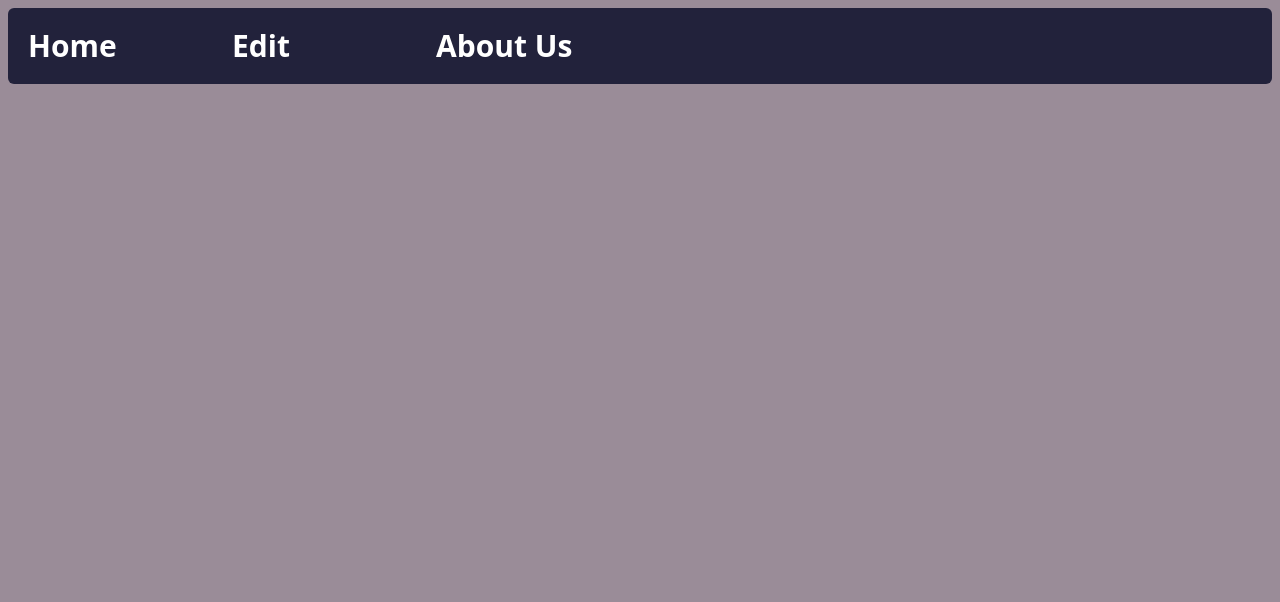
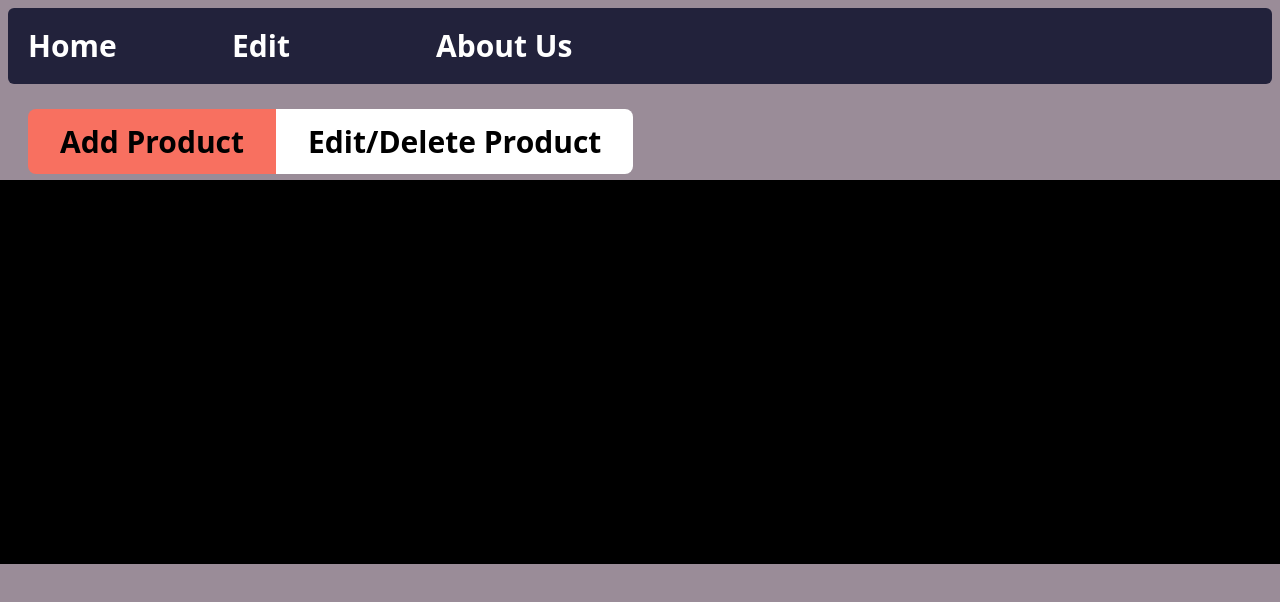
Before and after one commit to Aot25922/kaoshoes_front-end, a Vue app: page /Property/Add in a window 1280 px wide. Before the commit this address had no page. Shown: the top 602 px of the page. Built offline with nearby package versions, Linux system fonts and the light colour scheme.

Commit message:
Add edit option router

```diff
--- a/src/assets/tailwind.css
+++ b/src/assets/tailwind.css
@@ -15,3 +15,7 @@
 .productBox {
     @apply overflow-x-auto mx-auto w-full h-1/2 bg-white p-5 flex flex-wrap rounded-md
 }
+
+.navEdit {
+    @apply text-3xl  font-semibold   w-1/2 text-center hover:bg-red-salsa p-3 px-8
+}
--- a/src/components/Form.vue
+++ b/src/components/Form.vue
@@ -1,4 +1,6 @@
 <template>
     <div>
+        <form>
+        </form>
     </div>
 </template>
--- a/src/router/index.js
+++ b/src/router/index.js
@@ -2,6 +2,8 @@ import { createRouter, createWebHistory } from 'vue-router'
 import Home from '../views/Home.vue'
 import Property from '../views/Property.vue'
 import Team from '../views/Team.vue'
+import Add from '../views/Add.vue'
+import Edit from '../views/Edit.vue'
 
 const routes = [
   {
@@ -11,14 +13,24 @@ const routes = [
   },
   {
     path: '/Property',
-    name: 'Property',
-    component: Property
+    component: Property,
+    children: [
+      {
+        path: 'Add',
+        component: Add
+      },
+      {
+        path: 'Edit',
+        component: Edit
+      }
+    ]
   },
   {
     path: '/Team',
     name: 'Team',
     component: Team
   }
+
 ]
 
 const router = createRouter({
--- /dev/null
+++ b/src/views/Add.vue
@@ -0,0 +1,14 @@
+<template>
+  <div class="h-96 bg-black">
+  </div>
+</template>
+
+<script>
+export default {
+name: "Add"
+}
+</script>
+
+<style>
+
+</style>
--- /dev/null
+++ b/src/views/Edit.vue
@@ -0,0 +1,14 @@
+<template>
+  <div class="h-96 bg-black">
+  </div>
+</template>
+
+<script>
+export default {
+name: "Edit"
+}
+</script>
+
+<style>
+
+</style>
--- a/src/views/Property.vue
+++ b/src/views/Property.vue
@@ -1,5 +1,23 @@
 <template>
-  <div>
+<div>
+    <div class="p-5 ml-2">
+      <router-link id="add" to="/Property/Add" class="navEdit rounded-l-lg bg-white" v-on:click="select=!select" :class="{'bg-red-salsa' : select}">Add Product</router-link>
+      <router-link id="edit" to="/Property/Edit" class="navEdit rounded-r-lg bg-white" @click="select=!select" :class="{'bg-red-salsa': !select}">Edit/Delete Product</router-link>
+   </div>
+   <router-view/>
+</div>
+</template>
+<script>
 
-  </div>
-</template>
+export default {
+name : 'Property',
+data(){
+  return {
+    select : true
+  }
+},
+methods: {
+
+}
+}
+</script>
--- a/tailwind.config.js
+++ b/tailwind.config.js
@@ -1,6 +1,6 @@
 module.exports = {
   purge: { content: ['./public/**/*.html', './src/**/*.vue'] },
-  darkMode: false,
+  darkMode: false, // or 'media' or 'class'
   theme: {
     extend: {
       colors: {
@@ -12,11 +12,15 @@ module.exports = {
           dark: "#9A8C98",
           DEFAULT: "#C9ADA7",
           light: "#F2E9E4"
+        },
+        red: {
+          salsa : "#F87060"
         }
       }
     },
   },
   variants: {
+    extend: {},
   },
   plugins: [],
 }
```
Also changed, not shown: 1 other file (tests, documents, lock files or other folders).
